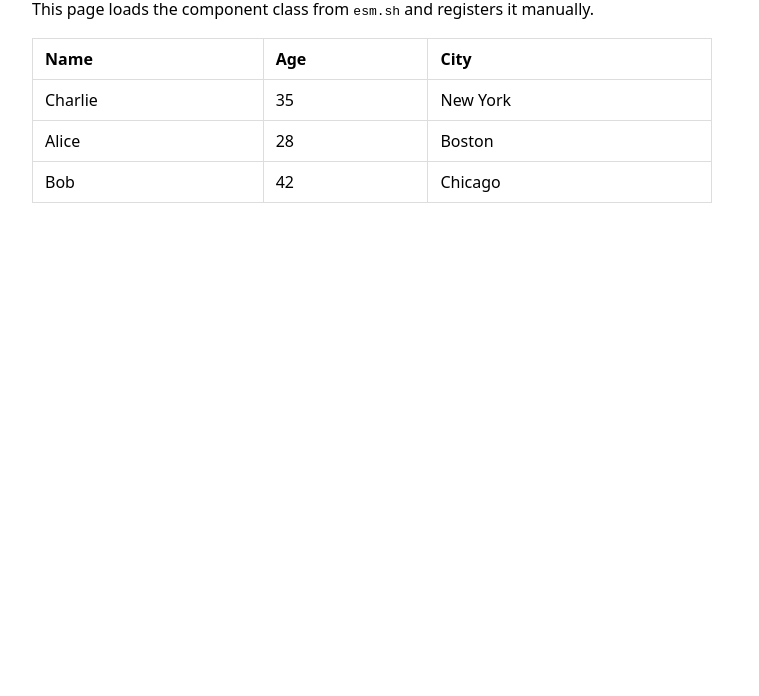
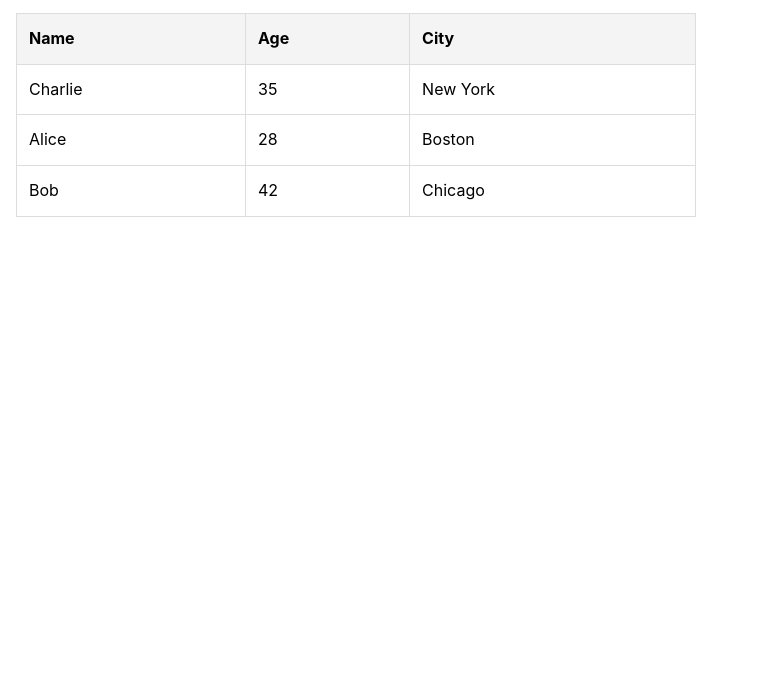
Before and after one commit to aarongustafson/table-sortable, a website: page demo/esm.html in a window 1280 px wide. Shown: the part 104-800 px from the top of the page, without its empty margins (0-759 px from the left). Drawn offline with Linux system fonts and the light colour scheme.

Commit message:
Update demo CSS

```diff
--- a/demo/esm.html
+++ b/demo/esm.html
@@ -4,24 +4,29 @@
 		<meta charset="utf-8" />
 		<meta name="viewport" content="width=device-width, initial-scale=1" />
 		<title>table-sortable via esm.sh</title>
+		<link rel="stylesheet" href="./styles.css" />
 		<style>
-			body {
-				font-family: system-ui, sans-serif;
-				margin: 2rem;
-				line-height: 1.5;
-			}
-
 			table {
 				border-collapse: collapse;
 				width: 100%;
 				max-width: 680px;
+				margin: 1rem 0;
 			}
 
-			td,
+			th,
+			td {
+				border: 1px solid #ddd;
+				padding: 0.75rem;
+				text-align: left;
+			}
+
 			th {
-				border: 1px solid #ddd;
-				padding: 0.5rem 0.75rem;
-				text-align: left;
+				background-color: #f4f4f4;
+				color: #000;
+			}
+
+			table-sortable th button::after {
+				margin-inline-start: 0.5em;
 			}
 		</style>
 	</head>
```
Also changed, not shown: demo/unpkg.html (+15 -10 lines).
